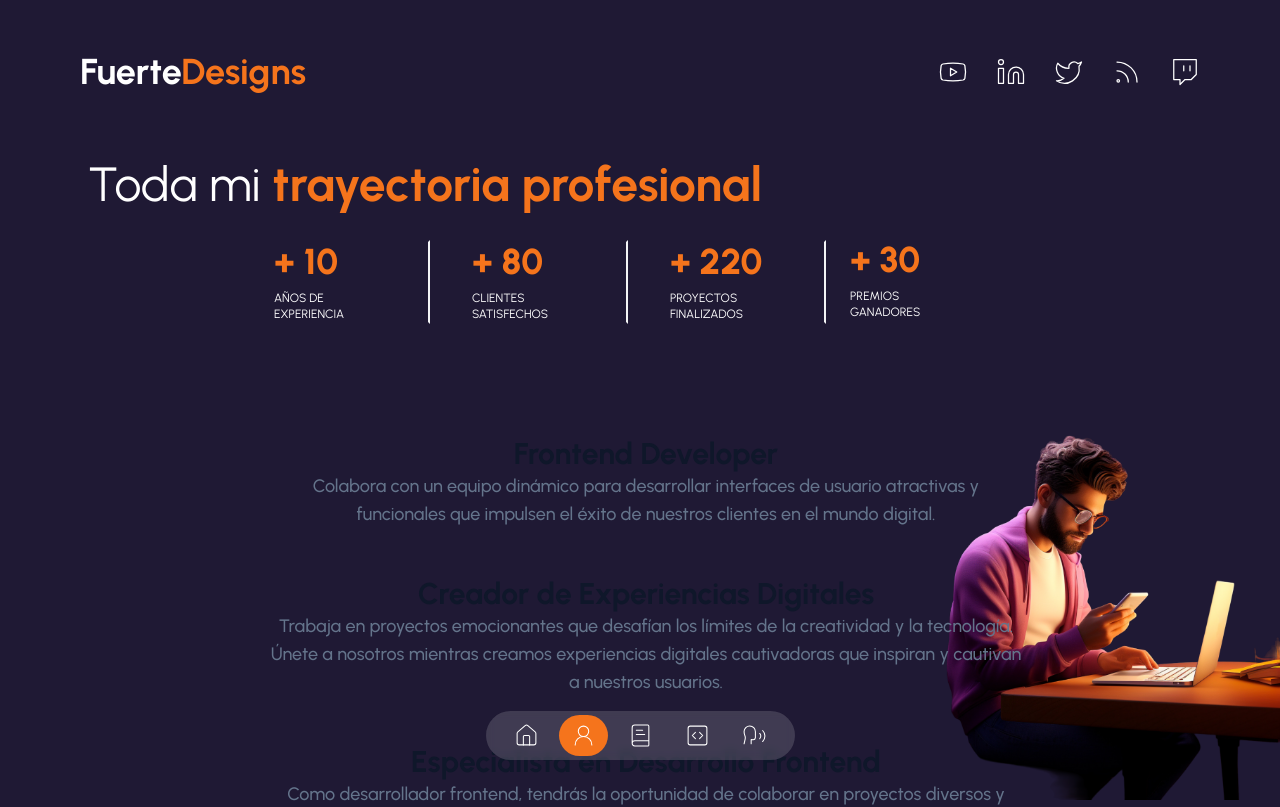
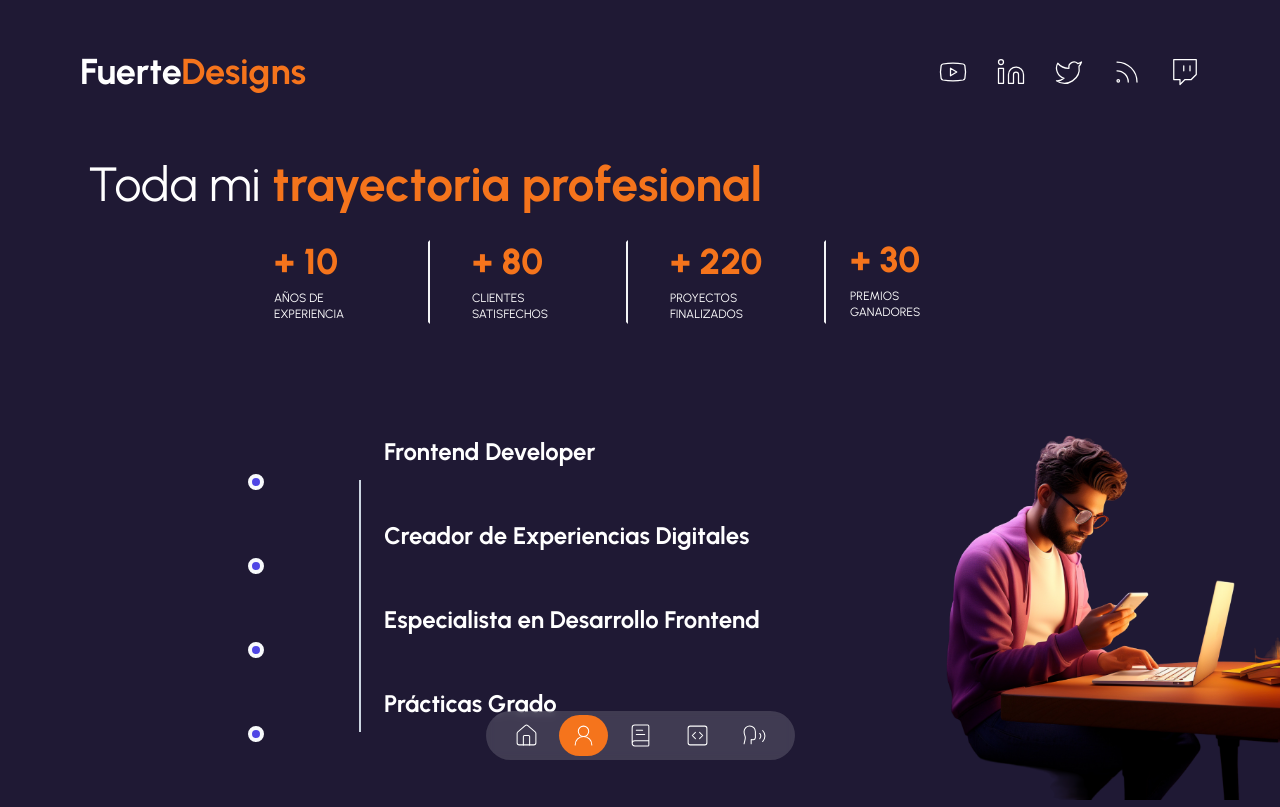
Before and after one commit to fantasyfuerte/portfolio-landing-page, a Next.js app: page /about-me in a window 1280 px wide. Shown: the top 807 px of the page. Built offline with nearby package versions, Linux system fonts and the light colour scheme.

Commit message:
Styling timeline

```diff
--- a/src/components/time-line.tsx
+++ b/src/components/time-line.tsx
@@ -8,15 +8,11 @@ function TimeLine() {
         <div className="-my-6">
           {dataAboutPage.map((data) => {
             return (
-              <div key={data.id} className="relative py-6 pl-8 sm:pl-3">
-                <div className="flex flex-col items-center justify-center">
-                  <div className="text-center text-3xl font-bold text-slate-900">
-                    {data.title}
-                  </div>
-                  <div className="text-center text-lg font-medium text-slate-500">
-                    {data.description}
-                  </div>
-                </div>
+              <div key={data.id} className="relative py-6 pl-8 sm:pl-32 group">
+                <h3 className="mb-1 text-2xl font-bold sm:mb-0">
+                  {data.title}
+                </h3>
+                <div className="flex flex-col sm:flex-row items-start mb-1 group-last:before:hidden before:absolute before:left-2 sm:before:left-0 before:h-full before:px-px before:bg-slate-300 sm:before:ml-[6.5rem] before:self-start before:-translate-x-1/2 before:translate-y-3 after:absolute after:left-2 sm:after:left-0 after:w-2 after:h-2 after:bg-indigo-600 after:border-4 after:box-content after:border-slate-50 after:rounded-full sm:after:mñ-[6.5rem] after:-translate-x-1/2 after:translate-y-1.5"></div>
               </div>
             );
           })}
```
